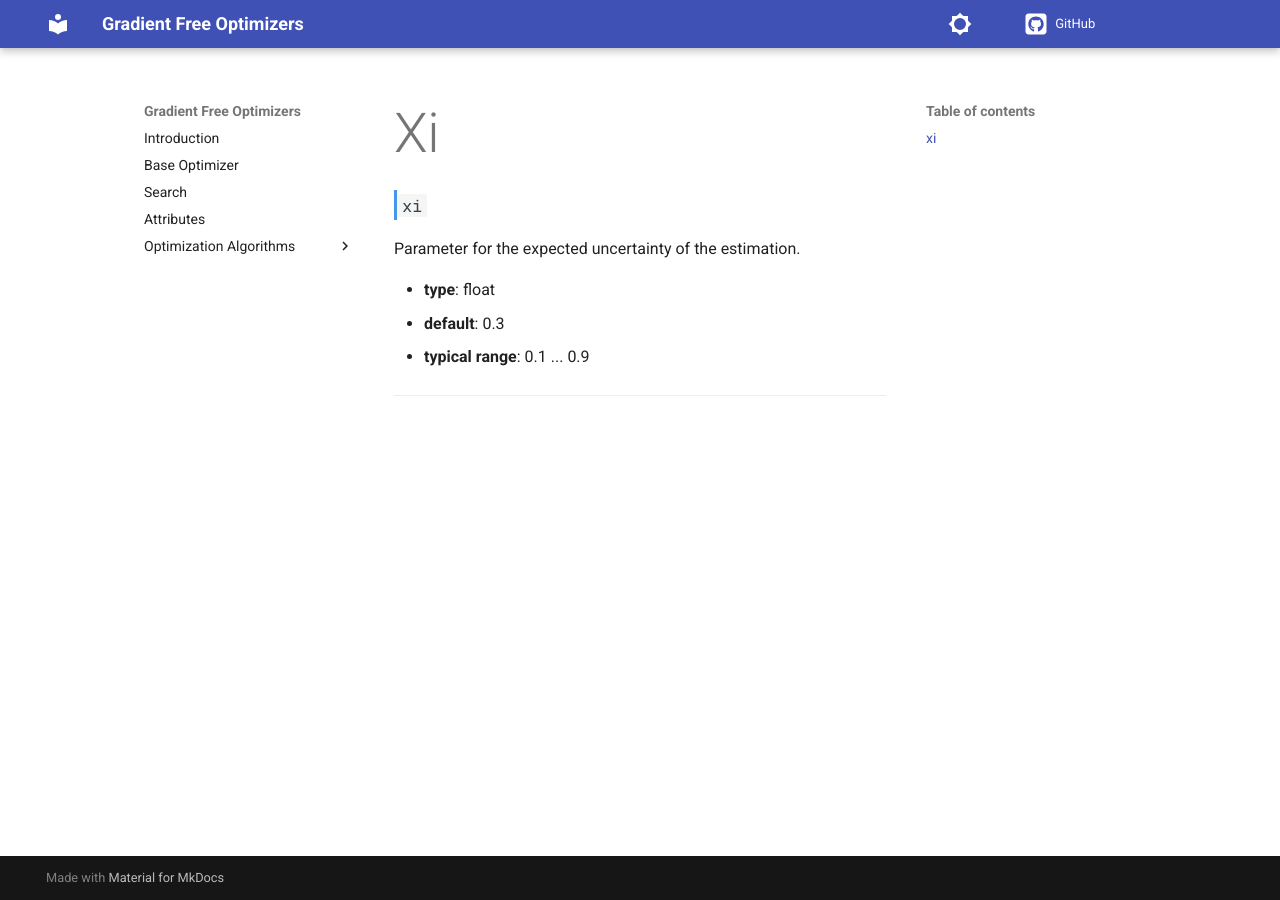
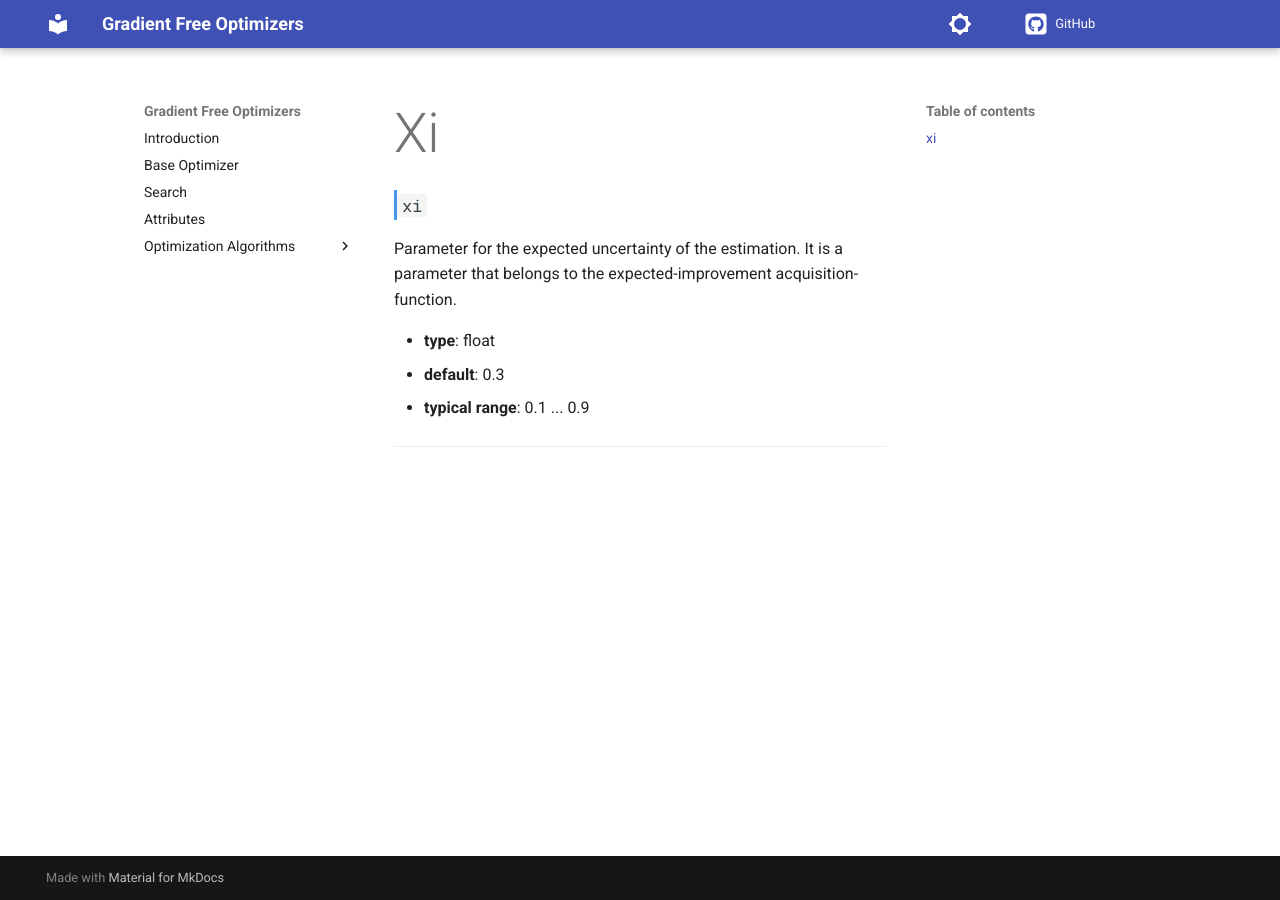
Before and after one commit to SimonBlanke/gradient-free-optimizers-documentation, an MkDocs documentation site: the page built from docs/parameters/xi.md, in a window 1280 px wide. Built offline with MkDocs 1.6.1 and Material for MkDocs 9.7.7, drawn with Linux system fonts in a browser that asks for light colours; comment, search, counter and statistics services are not loaded; the version menu is left out.

Commit message:
update xi, and sampling parameters

```diff
--- a/docs/parameters/xi.md
+++ b/docs/parameters/xi.md
@@ -1,6 +1,6 @@
 ### `xi`
 
-Parameter for the expected uncertainty of the estimation.
+Parameter for the expected uncertainty of the estimation. It is a parameter that belongs to the expected-improvement acquisition-function.
 
   - **type**: float
   - **default**: 0.3
```
Also changed, not shown: docs/parameters/sampling.md (+1 -1 lines).
